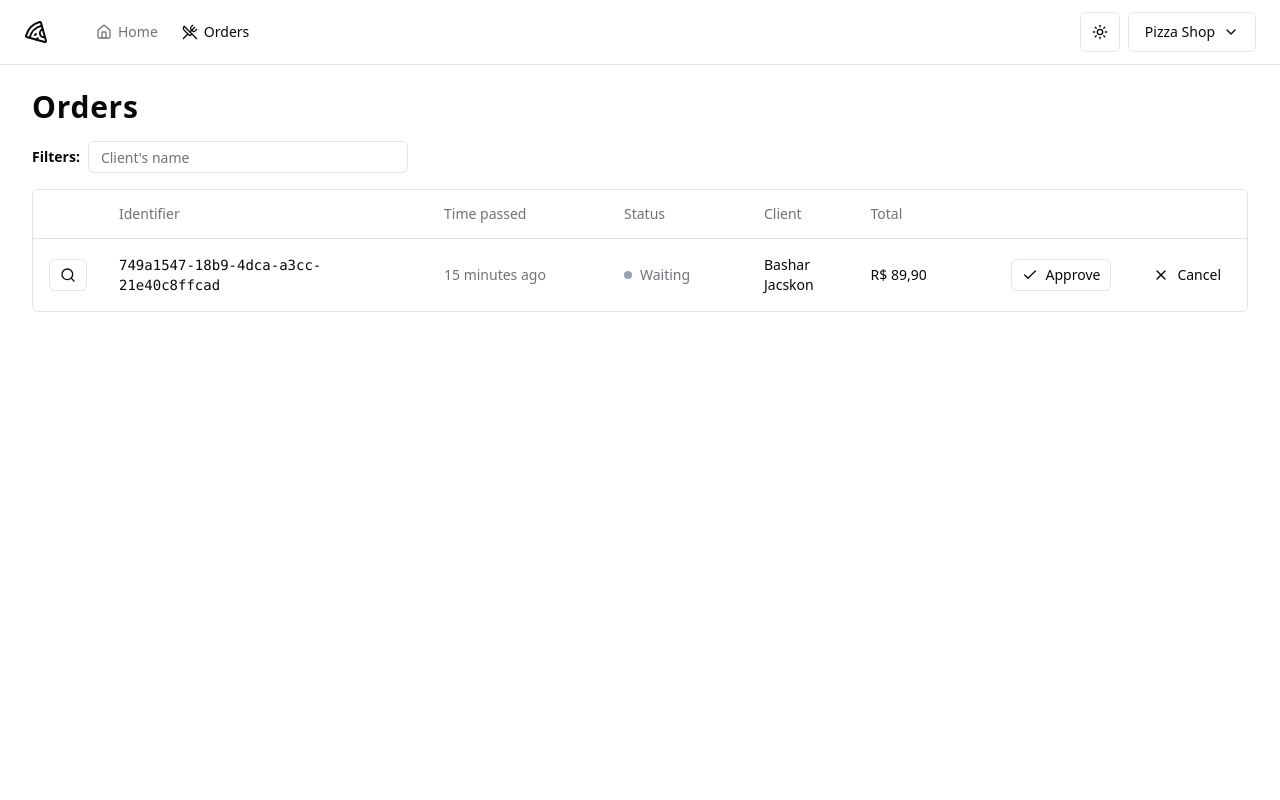
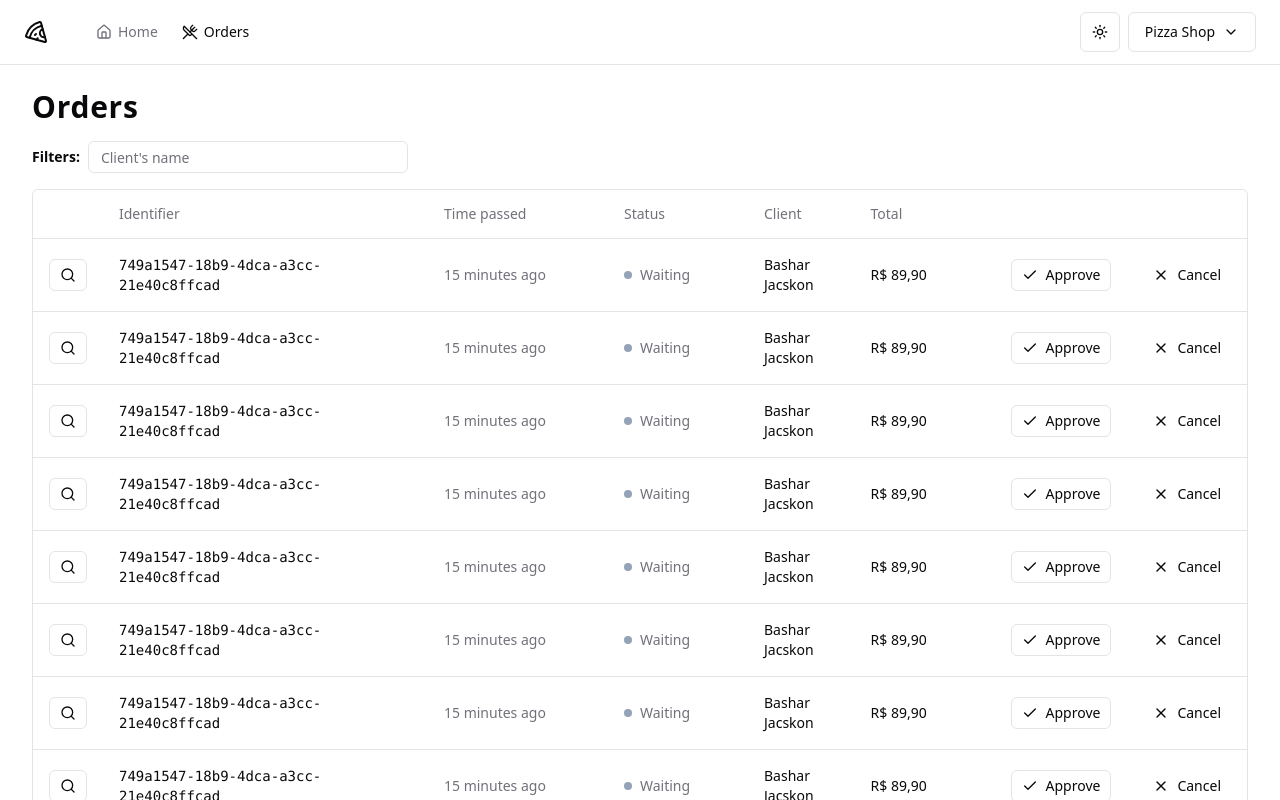
Before and after one commit to isaiasgabriel/pizza-shop, a React (Vite) app: page /orders in a window 1280 px wide. Shown: the top 800 px of the page. Built offline with nearby package versions, Linux system fonts and the light colour scheme.

Commit message:
✨ Add order simulation to orders page

```diff
--- a/src/pages/app/orders/orders.tsx
+++ b/src/pages/app/orders/orders.tsx
@@ -48,7 +48,9 @@ export function Orders() {
               </TableRow>
             </TableHeader>
             <TableBody>
-              <TableRow>
+              {Array.from({ length: 10 }).map((_, i) => {
+                return (
+                  <TableRow key={i}>
                     <TableCell>
                       <Button variant={'outline'} size="xs">
                         <Search className="h-3 w-3" />
@@ -84,7 +86,9 @@ export function Orders() {
                         </span>
                       </div>
                     </TableCell>
-                <TableCell className="font-medium">Bashar Jacskon</TableCell>
+                    <TableCell className="font-medium">
+                      Bashar Jacskon
+                    </TableCell>
                     <TableCell className="font-medium">R$ 89,90</TableCell>
                     <TableCell>
                       <Button variant="outline" size="xs">
@@ -99,6 +103,8 @@ export function Orders() {
                       </Button>
                     </TableCell>
                   </TableRow>
+                )
+              })}
             </TableBody>
           </Table>
         </div>
```
Lines whose indentation alone changed are shown as unchanged.
